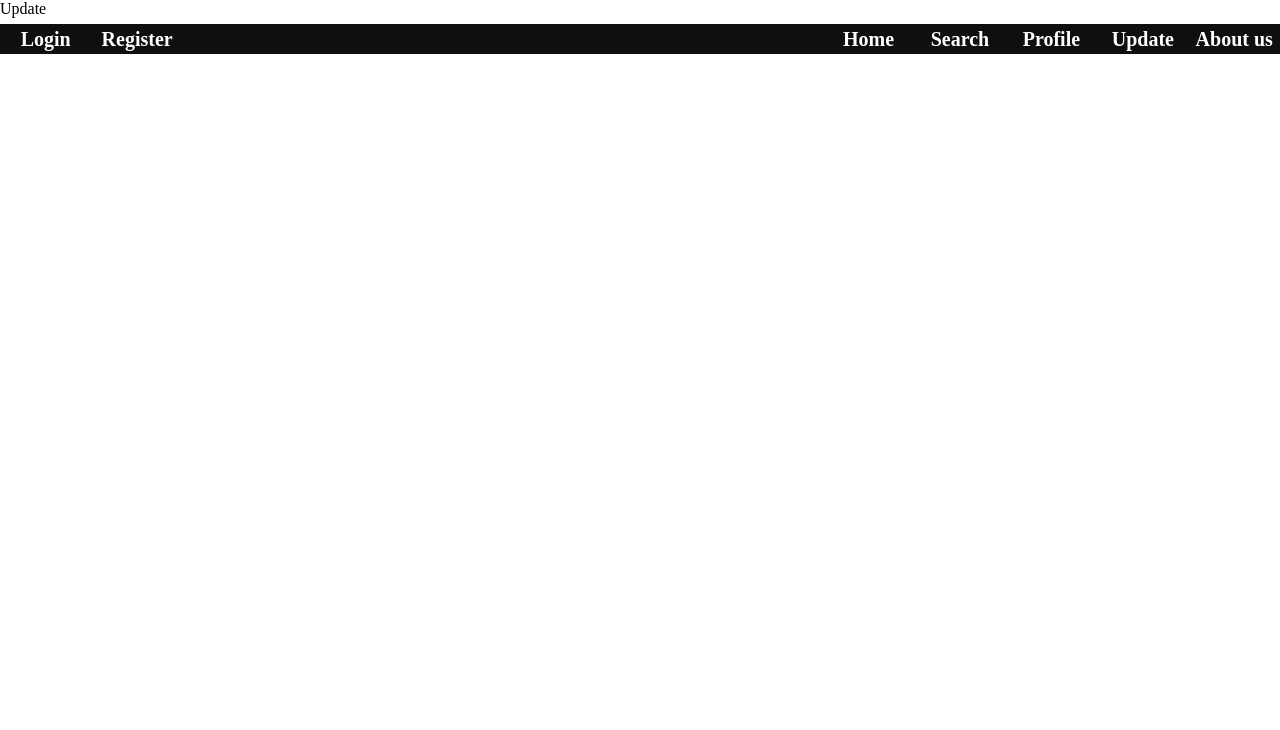
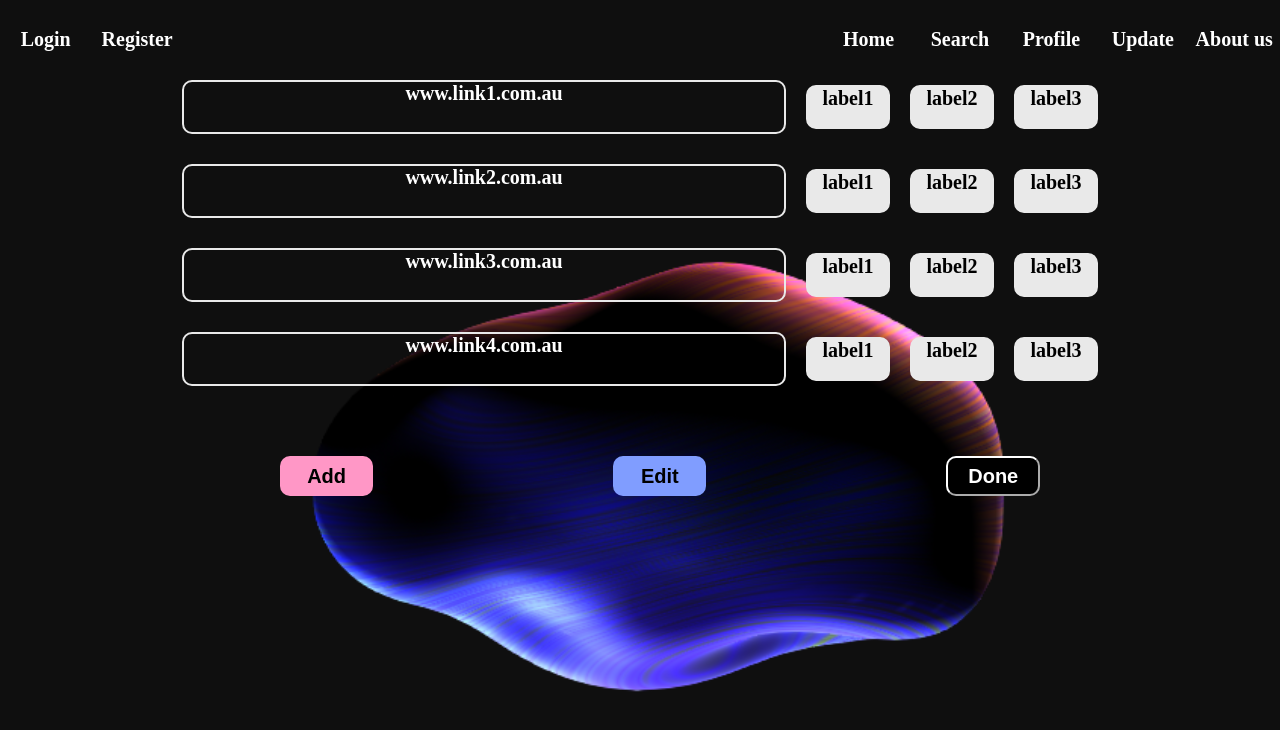
Before and after one commit to zherenh/ITProject, a React (Create React App) app in the folder project/: page /update in a window 1280 px wide. Shown: the top 730 px of the page. Built offline with nearby package versions, Linux system fonts and the light colour scheme.

Commit message:
doing Update page

```diff
--- a/project/src/components/Update/Update.js
+++ b/project/src/components/Update/Update.js
@@ -6,7 +6,82 @@ const Update = () => {
     return (
         <div className={classes.Update}>
             <TopBar></TopBar>
-            Update
+            <div className={classes.Stone}></div>
+            <div className={classes.linkContainer}>
+                {/*link1*/}
+                <div className={classes.linkBox}>
+                    <div className={classes.link}>
+                        www.link1.com.au
+                    </div>
+                    <div className={classes.label}>
+                        label1
+                    </div>
+                    <div className={classes.label}>
+                        label2
+                    </div>
+                    <div className={classes.label}>
+                        label3
+                    </div>
+                </div>
+                {/*link2*/}
+                <div className={classes.linkBox}>
+                    <div className={classes.link}>
+                        www.link2.com.au
+                    </div>
+                    <div className={classes.label}>
+                        label1
+                    </div>
+                    <div className={classes.label}>
+                        label2
+                    </div>
+                    <div className={classes.label}>
+                        label3
+                    </div>
+                </div>
+                {/*link3*/}
+                <div className={classes.linkBox}>
+                    <div className={classes.link}>
+                        www.link3.com.au
+                    </div>
+                    <div className={classes.label}>
+                        label1
+                    </div>
+                    <div className={classes.label}>
+                        label2
+                    </div>
+                    <div className={classes.label}>
+                        label3
+                    </div>
+                </div>
+                {/*link4*/}
+                <div className={classes.linkBox}>
+                    <div className={classes.link}>
+                        www.link4.com.au
+                    </div>
+                    <div className={classes.label}>
+                        label1
+                    </div>
+                    <div className={classes.label}>
+                        label2
+                    </div>
+                    <div className={classes.label}>
+                        label3
+                    </div>
+                </div>
+
+                {/* buttons bar*/}
+                <div className={classes.buttonContainer}>
+                    <button className={classes.addButton}>
+                        Add
+                    </button>
+                    <button className={classes.editButton}>
+                        Edit
+                    </button>
+                    <button className={classes.doneButton}>
+                        Done
+                    </button>
+                </div>
+            </div>
         </div>
     )
 }
--- a/project/src/components/Update/Update.module.css
+++ b/project/src/components/Update/Update.module.css
@@ -1 +1,127 @@
 /*# sourceMappingURL=./Update.module.css.map */
+.Update {
+  display: flex;
+  justify-content: center;
+  width: 100%;
+  height: calc(100vh);
+  background-color: #0f0f0f;
+  position: fixed;
+  overflow: auto;
+  }
+
+.Update .Stone {
+  width: 60%;
+  height: 150%;
+  background-size: 60% 60%;
+  background-image: url(../../../public/img/NewNoiseLights7.png);
+  background-repeat: no-repeat;
+  background-position: center center;
+  position: absolute;
+  right: 240px;
+  top: -120px;
+  z-index: -1;
+  transform: rotate(-90deg)
+}
+
+.linkContainer {
+  width: 1000px;
+  min-height: 500px;
+  margin-top: 50px;
+  text-align: center;
+  justify-content: center;
+  }
+
+.linkContainer .linkBox {
+  margin: 30px 0px;
+  display: flex;
+  align-items: center;
+  justify-content: center;
+}
+
+.linkContainer .linkBox .link {
+  width: 60%;
+  height: 50px;
+  display:flex;
+  text-align: center;
+  justify-content: center;
+  border-radius: 10px;
+  outline: none;
+  border: 2px solid #e9e9e9;
+  background-color: transparent;
+  color: #fff;
+  font-weight: 600;
+  font-size: 20px;
+}
+
+.linkContainer .linkBox .label {
+  margin-left: 2%;
+  width: 8%;
+  height: 40px;
+  display:flex;
+  text-align: center;
+  justify-content: center;
+  border-radius: 10px;
+  outline: none;
+  border: 2px solid #e9e9e9;
+  background-color: transparent;
+  color: black;
+  font-weight: 600;
+  font-size: 20px;
+  background-color: #e9e9e9;
+}
+
+.linkContainer .buttonContainer {
+  display: flex;
+  padding: 20px;
+  width: 1000px;
+  height: 60px;
+  margin-top: 50px;
+}
+
+.linkContainer .buttonContainer .addButton {
+  display: flex;
+  justify-content: center;
+  align-items: center;
+  margin-left: 12%;
+  margin-right: 12%;
+  width: 100px;
+  height: 40px;
+  border-radius: 10px;
+  border: none;
+  color: #000;
+  font-weight: 600;
+  font-size: 20px;
+  background-color: #ff97c6;
+}
+
+.linkContainer .buttonContainer .editButton {
+  display: flex;
+  justify-content: center;
+  align-items: center;
+  margin-left: 12%;
+  margin-right: 12%;
+  width: 100px;
+  height: 40px;
+  border-radius: 10px;
+  border: none;
+  color: #000;
+  font-weight: 600;
+  font-size: 20px;
+  background-color: #809dff;
+}
+
+.linkContainer .buttonContainer .doneButton {
+  display: flex;
+  justify-content: center;
+  align-items: center;
+  margin-left: 12%;
+  margin-right: 12%;
+  width: 100px;
+  height: 40px;
+  border-radius: 10px;
+  color: white;
+  border-color: white;
+  font-weight: 600;
+  font-size: 20px;
+  background-color: black;
+}
```
